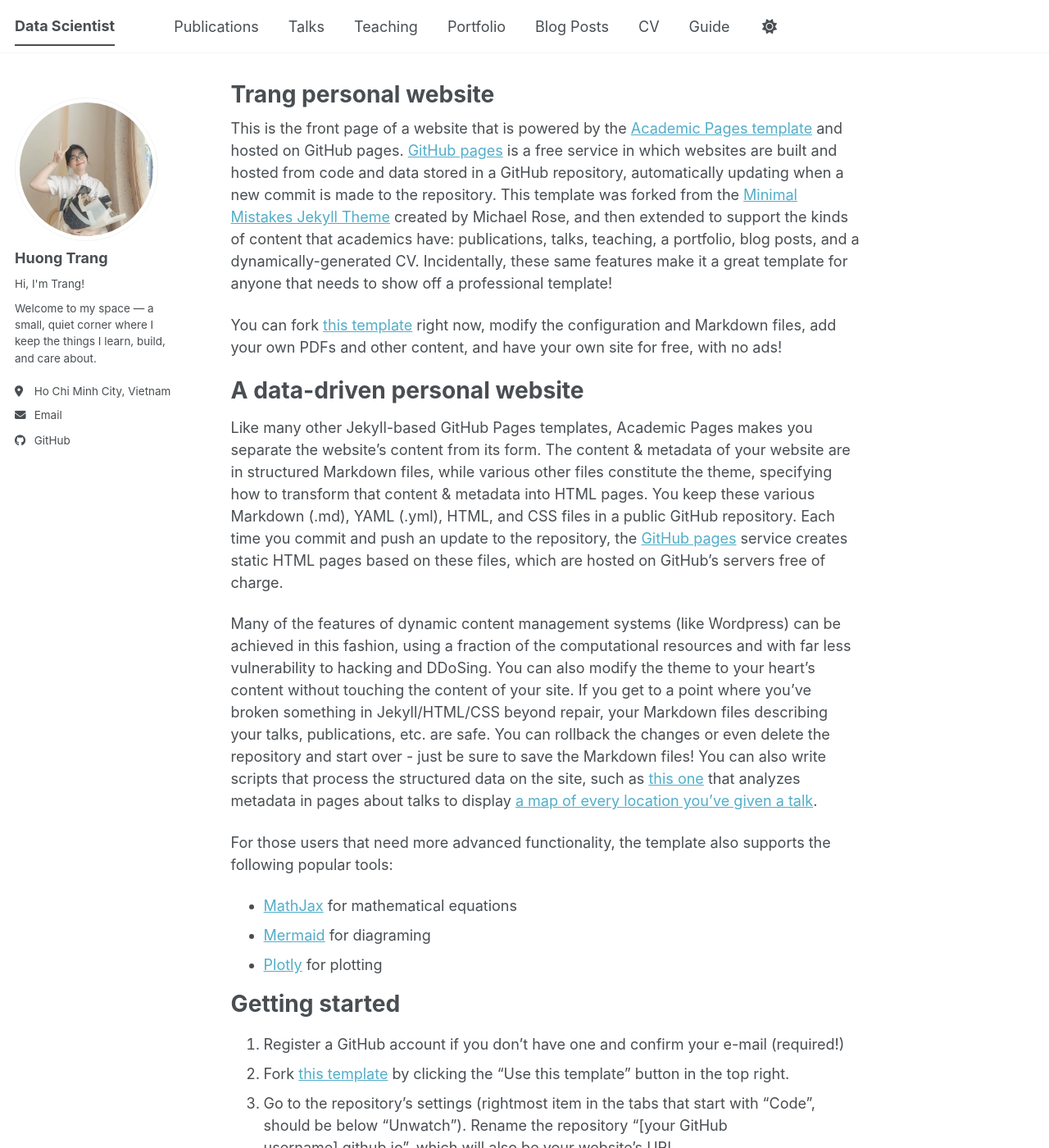
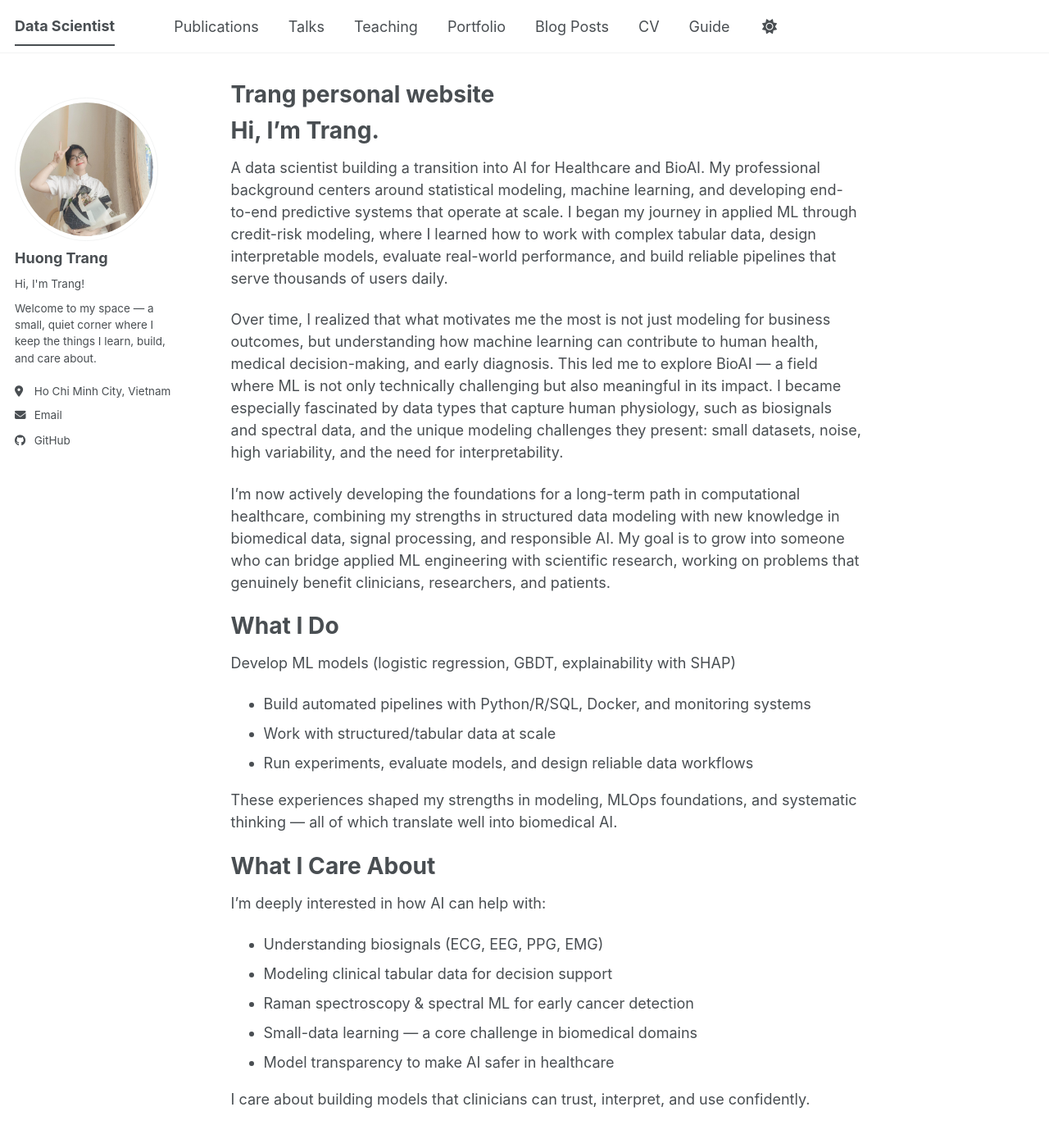
Before and after one commit to HuongTrangDo/huongtrangdo.github.io, a Jekyll site: the page built from _pages/about.md, in a window 1280 px wide and 1400 px high. Shown: the whole window at 82% size. Built offline with Jekyll 4.4.1, drawn with Linux system fonts in a browser that asks for light colours; a script bundle is joined from its source files by our own code; library files that are not in the unit come from our copies; some of the changed text lies outside the part shown.

Commit message:
Update about.md

```diff
--- a/_pages/about.md
+++ b/_pages/about.md
@@ -7,50 +7,55 @@ redirect_from:
   - /about.html
 ---
 
-This is the front page of a website that is powered by the [Academic Pages template](https://github.com/academicpages/academicpages.github.io) and hosted on GitHub pages. [GitHub pages](https://pages.github.com) is a free service in which websites are built and hosted from code and data stored in a GitHub repository, automatically updating when a new commit is made to the repository. This template was forked from the [Minimal Mistakes Jekyll Theme](https://mmistakes.github.io/minimal-mistakes/) created by Michael Rose, and then extended to support the kinds of content that academics have: publications, talks, teaching, a portfolio, blog posts, and a dynamically-generated CV. Incidentally, these same features make it a great template for anyone that needs to show off a professional template!
+Hi, I’m Trang.
+======
+A data scientist building a transition into AI for Healthcare and BioAI. My professional background centers around statistical modeling, machine learning, and developing end-to-end predictive systems that operate at scale. I began my journey in applied ML through credit-risk modeling, where I learned how to work with complex tabular data, design interpretable models, evaluate real-world performance, and build reliable pipelines that serve thousands of users daily.
 
- You can fork [this template](https://github.com/academicpages/academicpages.github.io) right now, modify the configuration and Markdown files, add your own PDFs and other content, and have your own site for free, with no ads!
+Over time, I realized that what motivates me the most is not just modeling for business outcomes, but understanding how machine learning can contribute to human health, medical decision-making, and early diagnosis. This led me to explore BioAI — a field where ML is not only technically challenging but also meaningful in its impact. I became especially fascinated by data types that capture human physiology, such as biosignals and spectral data, and the unique modeling challenges they present: small datasets, noise, high variability, and the need for interpretability.
 
-A data-driven personal website
+I’m now actively developing the foundations for a long-term path in computational healthcare, combining my strengths in structured data modeling with new knowledge in biomedical data, signal processing, and responsible AI. My goal is to grow into someone who can bridge applied ML engineering with scientific research, working on problems that genuinely benefit clinicians, researchers, and patients.
+
+What I Do
 ======
-Like many other Jekyll-based GitHub Pages templates, Academic Pages makes you separate the website's content from its form. The content & metadata of your website are in structured Markdown files, while various other files constitute the theme, specifying how to transform that content & metadata into HTML pages. You keep these various Markdown (.md), YAML (.yml), HTML, and CSS files in a public GitHub repository. Each time you commit and push an update to the repository, the [GitHub pages](https://pages.github.com/) service creates static HTML pages based on these files, which are hosted on GitHub's servers free of charge.
+Develop ML models (logistic regression, GBDT, explainability with SHAP)
+- Build automated pipelines with Python/R/SQL, Docker, and monitoring systems
+- Work with structured/tabular data at scale
+- Run experiments, evaluate models, and design reliable data workflows
 
-Many of the features of dynamic content management systems (like Wordpress) can be achieved in this fashion, using a fraction of the computational resources and with far less vulnerability to hacking and DDoSing. You can also modify the theme to your heart's content without touching the content of your site. If you get to a point where you've broken something in Jekyll/HTML/CSS beyond repair, your Markdown files describing your talks, publications, etc. are safe. You can rollback the changes or even delete the repository and start over - just be sure to save the Markdown files! You can also write scripts that process the structured data on the site, such as [this one](https://github.com/academicpages/academicpages.github.io/blob/master/talkmap.ipynb) that analyzes metadata in pages about talks to display [a map of every location you've given a talk](https://academicpages.github.io/talkmap.html).
+These experiences shaped my strengths in modeling, MLOps foundations, and systematic thinking — all of which translate well into biomedical AI.
 
-For those users that need more advanced functionality, the template also supports the following popular tools:
-- [MathJax](https://www.mathjax.org/) for mathematical equations
-- [Mermaid](https://mermaid.js.org/) for diagraming
-- [Plotly](https://plotly.com/javascript/) for plotting
+What I Care About
+======
+I’m deeply interested in how AI can help with:
 
-Getting started
-======
-1. Register a GitHub account if you don't have one and confirm your e-mail (required!)
-1. Fork [this template](https://github.com/academicpages/academicpages.github.io) by clicking the "Use this template" button in the top right.
-1. Go to the repository's settings (rightmost item in the tabs that start with "Code", should be below "Unwatch"). Rename the repository "[your GitHub username].github.io", which will also be your website's URL.
-1. Set site-wide configuration and create content & metadata (see below -- also see [this set of diffs](https://archive.is/3TPas) showing what files were changed to set up [an example site](https://getorg-testacct.github.io) for a user with the username "getorg-testacct")
-1. Upload any files (like PDFs, .zip files, etc.) to the files/ directory. They will appear at https://[your GitHub username].github.io/files/example.pdf.
-1. Check status by going to the repository settings, in the "GitHub pages" section
+- Understanding biosignals (ECG, EEG, PPG, EMG)
+- Modeling clinical tabular data for decision support
+- Raman spectroscopy & spectral ML for early cancer detection
+- Small-data learning — a core challenge in biomedical domains
+- Model transparency to make AI safer in healthcare
 
-Site-wide configuration
+I care about building models that clinicians can trust, interpret, and use confidently.
+
+What I’m Exploring Now
 ------
-The main configuration file for the site is in the base directory in [_config.yml](https://github.com/academicpages/academicpages.github.io/blob/master/_config.yml), which defines the content in the sidebars and other site-wide features. You will need to replace the default variables with ones about yourself and your site's github repository. The configuration file for the top menu is in [_data/navigation.yml](https://github.com/academicpages/academicpages.github.io/blob/master/_data/navigation.yml). For example, if you don't have a portfolio or blog posts, you can remove those items from that navigation.yml file to remove them from the header.
+- Biosignal ML pipelines & feature extraction
+- Diffusion and generative models for biomedical data
+- Interpretable ML techniques (SHAP, attention mechanisms)
+- Benchmarking small clinical datasets
+- Reproducible research workflows
 
-Create content & metadata
+I'm also developing projects for my BioAI research portfolio.
+
+What I Aim to Do Next
 ------
-For site content, there is one Markdown file for each type of content, which are stored in directories like _publications, _talks, _posts, _teaching, or _pages. For example, each talk is a Markdown file in the [_talks directory](https://github.com/academicpages/academicpages.github.io/tree/master/_talks). At the top of each Markdown file is structured data in YAML about the talk, which the theme will parse to do lots of cool stuff. The same structured data about a talk is used to generate the list of talks on the [Talks page](https://academicpages.github.io/talks), each [individual page](https://academicpages.github.io/talks/2012-03-01-talk-1) for specific talks, the talks section for the [CV page](https://academicpages.github.io/cv), and the [map of places you've given a talk](https://academicpages.github.io/talkmap.html) (if you run this [python file](https://github.com/academicpages/academicpages.github.io/blob/master/talkmap.py) or [Jupyter notebook](https://github.com/academicpages/academicpages.github.io/blob/master/talkmap.ipynb), which creates the HTML for the map based on the contents of the _talks directory).
+My goal is to pursue a **Master’s in AI/ML** with a specialization in healthcare or bioinformatics in Europe.
+I want to work on problems involving:
 
-**Markdown generator**
+- early disease detection
+- signal-level understanding of physiological data
+- AI systems that augment diagnosis and improve patient outcomes
 
-The repository includes [a set of Jupyter notebooks](https://github.com/academicpages/academicpages.github.io/tree/master/markdown_generator
-) that converts a CSV containing structured data about talks or presentations into individual Markdown files that will be properly formatted for the Academic Pages template. The sample CSVs in that directory are the ones I used to create my own personal website at stuartgeiger.com. My usual workflow is that I keep a spreadsheet of my publications and talks, then run the code in these notebooks to generate the Markdown files, then commit and push them to the GitHub repository.
+In the long run, I want to contribute to responsible, human-centered AI in medicine.
 
-How to edit your site's GitHub repository
-------
-Many people use a git client to create files on their local computer and then push them to GitHub's servers. If you are not familiar with git, you can directly edit these configuration and Markdown files directly in the github.com interface. Navigate to a file (like [this one](https://github.com/academicpages/academicpages.github.io/blob/master/_talks/2012-03-01-talk-1.md) and click the pencil icon in the top right of the content preview (to the right of the "Raw | Blame | History" buttons). You can delete a file by clicking the trashcan icon to the right of the pencil icon. You can also create new files or upload files by navigating to a directory and clicking the "Create new file" or "Upload files" buttons.
-
-Example: editing a Markdown file for a talk
-![Editing a Markdown file for a talk](/images/editing-talk.png)
-
-For more info
-------
-More info about configuring Academic Pages can be found in [the guide](https://academicpages.github.io/markdown/), the [growing wiki](https://github.com/academicpages/academicpages.github.io/wiki), and you can always [ask a question on GitHub](https://github.com/academicpages/academicpages.github.io/discussions). The [guides for the Minimal Mistakes theme](https://mmistakes.github.io/minimal-mistakes/docs/configuration/) (which this theme was forked from) might also be helpful.
+**Beyond Work**
+I enjoy learning languages, creative AI projects, and documenting my learning journey through writing and small experiments.
```
